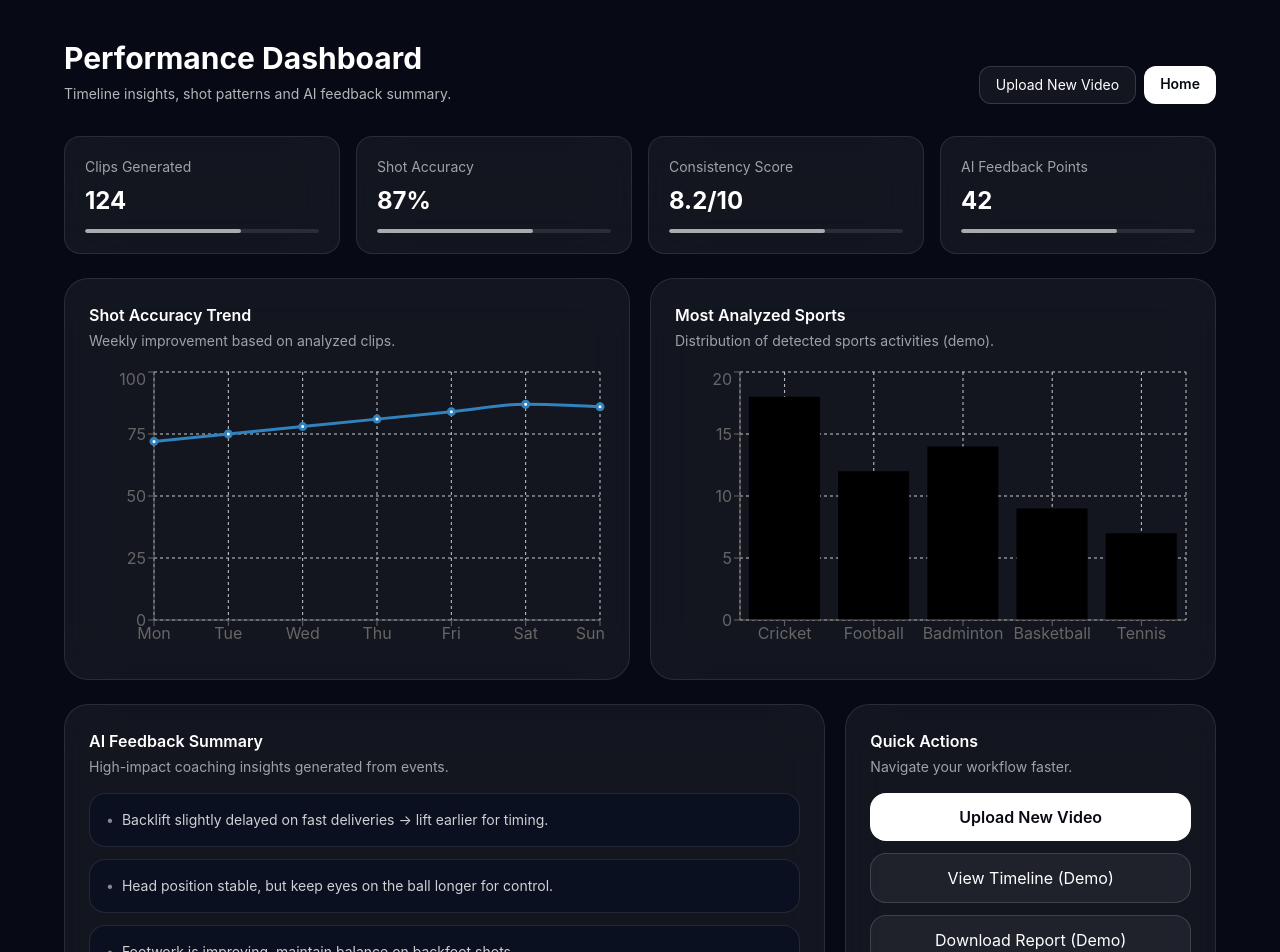
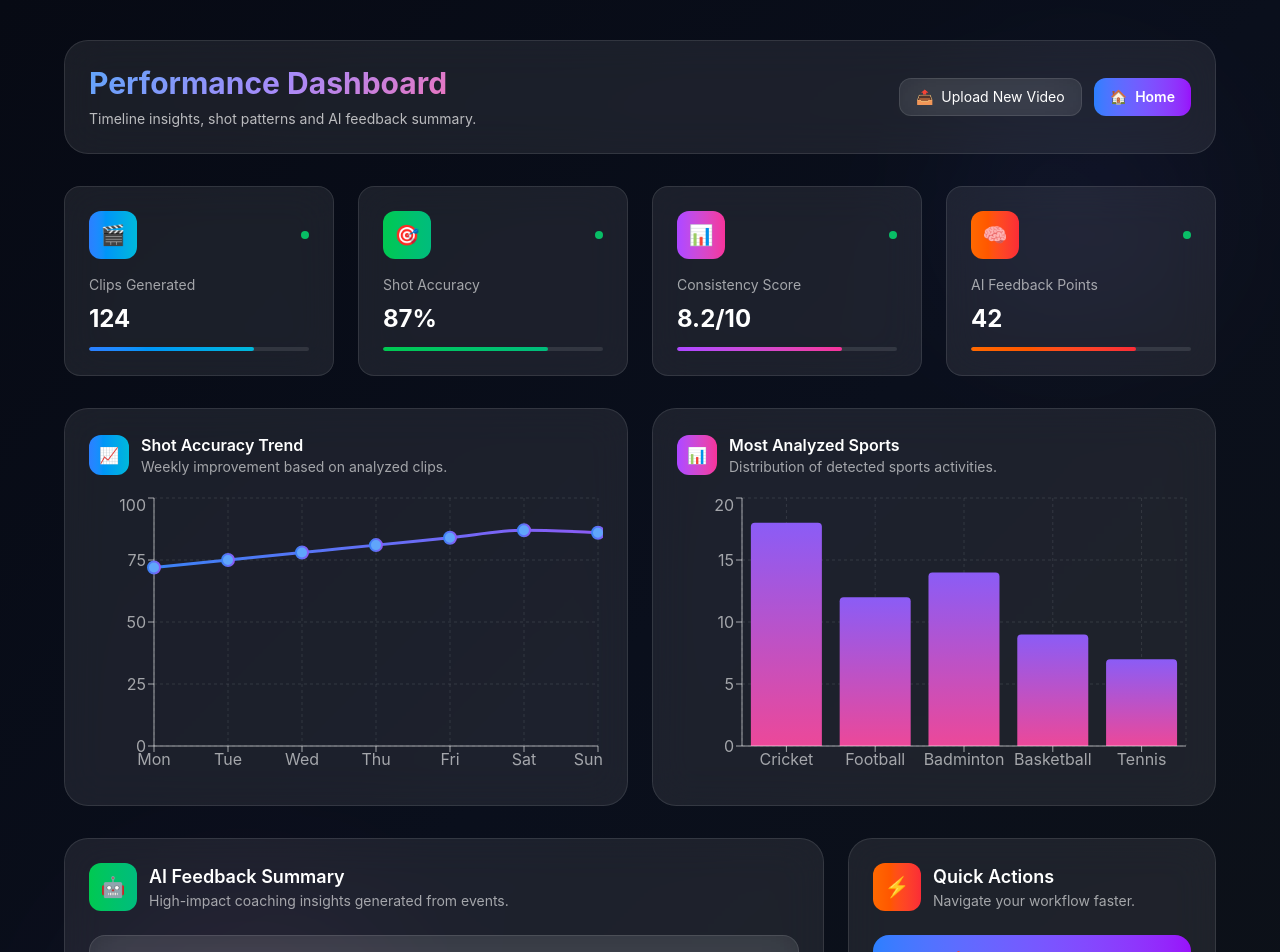
Before and after one commit to ananyagangrade/cricketvision-ai, a React (Vite) app: page /dashboard in a window 1280 px wide. Shown: the top 952 px of the page. Built offline with nearby package versions, Linux system fonts and the light colour scheme.

Commit message:
Update Dashboard.jsx

```diff
--- a/src/pages/Dashboard.jsx
+++ b/src/pages/Dashboard.jsx
@@ -16,10 +16,10 @@ import {
 export default function Dashboard() {
     const stats = useMemo(
         () => [
-            { title: "Clips Generated", value: "124" },
-            { title: "Shot Accuracy", value: "87%" },
-            { title: "Consistency Score", value: "8.2/10" },
-            { title: "AI Feedback Points", value: "42" },
+            { title: "Clips Generated", value: "124", icon: "🎬", color: "from-blue-500 to-cyan-500" },
+            { title: "Shot Accuracy", value: "87%", icon: "🎯", color: "from-green-500 to-emerald-500" },
+            { title: "Consistency Score", value: "8.2/10", icon: "📊", color: "from-purple-500 to-pink-500" },
+            { title: "AI Feedback Points", value: "42", icon: "🧠", color: "from-orange-500 to-red-500" },
         ],
         []
     );
@@ -48,7 +48,6 @@ export default function Dashboard() {
         []
     );
 
-
     const feedback = useMemo(
         () => [
             "Backlift slightly delayed on fast deliveries → lift earlier for timing.",
@@ -60,81 +59,138 @@ export default function Dashboard() {
     );
 
     return (
-        <div className="min-h-screen bg-[#070A14] text-white px-4 py-10">
-            <div className="mx-auto max-w-6xl">
+        <div className="min-h-screen bg-gradient-to-br from-[#070A14] via-[#0A0F1C] to-[#0D1117] text-white px-4 py-10 relative overflow-hidden">
+            {/* Background decorations */}
+            <div className="absolute inset-0 overflow-hidden pointer-events-none">
+                <motion.div
+                    animate={{ rotate: 360 }}
+                    transition={{ duration: 50, repeat: Infinity, ease: "linear" }}
+                    className="absolute top-20 right-20 w-64 h-64 bg-gradient-to-r from-blue-500/5 to-purple-500/5 rounded-full blur-3xl"
+                />
+                <motion.div
+                    animate={{ rotate: -360 }}
+                    transition={{ duration: 40, repeat: Infinity, ease: "linear" }}
+                    className="absolute bottom-20 left-20 w-80 h-80 bg-gradient-to-r from-purple-500/5 to-pink-500/5 rounded-full blur-3xl"
+                />
+            </div>
+
+            <div className="mx-auto max-w-6xl relative z-10">
                 {/* Header */}
                 <motion.div
-                    initial={{ opacity: 0, y: 14 }}
+                    initial={{ opacity: 0, y: 20 }}
                     animate={{ opacity: 1, y: 0 }}
                     transition={{ duration: 0.6, ease: "easeOut" }}
-                    className="flex flex-col md:flex-row md:items-end md:justify-between gap-4"
+                    className="glass rounded-3xl p-6 mb-8 border border-white/20"
                 >
+                    <div className="flex flex-col md:flex-row md:items-center md:justify-between gap-4">
                         <div>
-                        <p className="text-3xl font-bold">Performance Dashboard</p>
+                            <h1 className="text-3xl font-bold gradient-text">Performance Dashboard</h1>
                             <p className="text-white/70 mt-2 text-sm">
                                 Timeline insights, shot patterns and AI feedback summary.
                             </p>
                         </div>
 
-                    <div className="flex gap-2">
+                        <div className="flex gap-3">
                             <Link
                                 to="/upload"
-                            className="px-4 py-2 rounded-xl border border-white/15 bg-white/5 hover:bg-white/10 transition text-sm"
+                                className="px-4 py-2 rounded-xl glass border border-white/20 hover:bg-white/10 transition-all duration-300 text-sm flex items-center gap-2"
                             >
+                                <span>📤</span>
                                 Upload New Video
                             </Link>
                             <Link
                                 to="/"
-                            className="px-4 py-2 rounded-xl bg-white text-[#070A14] hover:opacity-90 transition text-sm font-semibold"
+                                className="px-4 py-2 rounded-xl bg-gradient-to-r from-blue-500 to-purple-600 hover:from-blue-600 hover:to-purple-700 transition-all duration-300 text-sm font-semibold flex items-center gap-2"
                             >
+                                <span>🏠</span>
                                 Home
                             </Link>
+                        </div>
                     </div>
                 </motion.div>
 
                 {/* Stats */}
-                <div className="mt-8 grid sm:grid-cols-2 lg:grid-cols-4 gap-4">
+                <div className="grid sm:grid-cols-2 lg:grid-cols-4 gap-6 mb-8">
                     {stats.map((s, i) => (
                         <motion.div
                             key={i}
-                            initial={{ opacity: 0, y: 12 }}
-                            whileInView={{ opacity: 1, y: 0 }}
+                            initial={{ opacity: 0, y: 20, scale: 0.9 }}
+                            whileInView={{ opacity: 1, y: 0, scale: 1 }}
                             viewport={{ once: true, amount: 0.2 }}
-                            transition={{ duration: 0.45, delay: i * 0.06 }}
-                            className="rounded-2xl border border-white/10 bg-white/5 backdrop-blur-xl p-5"
+                            transition={{ duration: 0.5, delay: i * 0.1 }}
+                            whileHover={{ scale: 1.05, y: -5 }}
+                            className="glass rounded-2xl p-6 border border-white/20 hover:border-white/30 transition-all duration-300 group cursor-pointer"
                         >
-                            <p className="text-sm text-white/60">{s.title}</p>
-                            <p className="mt-2 text-2xl font-bold">{s.value}</p>
-                            <div className="mt-3 h-1 rounded-full bg-white/10 overflow-hidden">
-                                <div className="h-full w-2/3 bg-white/60 rounded-full" />
+                            <div className="flex items-center justify-between mb-4">
+                                <div className={`w-12 h-12 rounded-xl bg-gradient-to-r ${s.color} flex items-center justify-center text-xl group-hover:scale-110 transition-transform duration-300`}>
+                                    {s.icon}
+                                </div>
+                                <div className="w-2 h-2 bg-green-400 rounded-full animate-pulse"></div>
+                            </div>
+                            <p className="text-sm text-white/60 mb-2">{s.title}</p>
+                            <p className="text-2xl font-bold mb-3">{s.value}</p>
+                            <div className="h-1 rounded-full bg-white/10 overflow-hidden">
+                                <motion.div
+                                    className={`h-full bg-gradient-to-r ${s.color} rounded-full`}
+                                    initial={{ width: 0 }}
+                                    whileInView={{ width: "75%" }}
+                                    transition={{ duration: 1, delay: i * 0.2 }}
+                                />
                             </div>
                         </motion.div>
                     ))}
                 </div>
 
                 {/* Charts */}
-                <div className="mt-6 grid lg:grid-cols-2 gap-5">
+                <div className="grid lg:grid-cols-2 gap-6 mb-8">
                     {/* Line Chart */}
                     <motion.div
-                        initial={{ opacity: 0, y: 12 }}
-                        whileInView={{ opacity: 1, y: 0 }}
+                        initial={{ opacity: 0, x: -20 }}
+                        whileInView={{ opacity: 1, x: 0 }}
                         viewport={{ once: true, amount: 0.2 }}
-                        transition={{ duration: 0.5 }}
-                        className="rounded-3xl border border-white/10 bg-white/5 backdrop-blur-xl p-6"
+                        transition={{ duration: 0.6 }}
+                        className="glass rounded-3xl p-6 border border-white/20 hover:border-white/30 transition-all duration-300"
                     >
+                        <div className="flex items-center gap-3 mb-4">
+                            <div className="w-10 h-10 rounded-xl bg-gradient-to-r from-blue-500 to-cyan-500 flex items-center justify-center">
+                                📈
+                            </div>
+                            <div>
                                 <p className="font-semibold">Shot Accuracy Trend</p>
-                        <p className="text-sm text-white/60 mt-1">
+                                <p className="text-sm text-white/60">
                                     Weekly improvement based on analyzed clips.
                                 </p>
+                            </div>
+                        </div>
 
-                        <div className="mt-4 h-72">
+                        <div className="h-72">
                             <ResponsiveContainer width="100%" height="100%">
                                 <LineChart data={lineData}>
-                                    <CartesianGrid strokeDasharray="3 3" />
-                                    <XAxis dataKey="day" />
-                                    <YAxis />
-                                    <Tooltip />
-                                    <Line type="monotone" dataKey="accuracy" strokeWidth={3} />
+                                    <CartesianGrid strokeDasharray="3 3" stroke="rgba(255,255,255,0.1)" />
+                                    <XAxis dataKey="day" stroke="rgba(255,255,255,0.6)" />
+                                    <YAxis stroke="rgba(255,255,255,0.6)" />
+                                    <Tooltip
+                                        contentStyle={{
+                                            backgroundColor: 'rgba(0,0,0,0.8)',
+                                            border: '1px solid rgba(255,255,255,0.2)',
+                                            borderRadius: '12px',
+                                            color: 'white'
+                                        }}
+                                    />
+                                    <Line
+                                        type="monotone"
+                                        dataKey="accuracy"
+                                        stroke="url(#lineGradient)"
+                                        strokeWidth={3}
+                                        dot={{ fill: '#60A5FA', strokeWidth: 2, r: 6 }}
+                                        activeDot={{ r: 8, fill: '#3B82F6' }}
+                                    />
+                                    <defs>
+                                        <linearGradient id="lineGradient" x1="0" y1="0" x2="1" y2="0">
+                                            <stop offset="0%" stopColor="#3B82F6" />
+                                            <stop offset="100%" stopColor="#8B5CF6" />
+                                        </linearGradient>
+                                    </defs>
                                 </LineChart>
                             </ResponsiveContainer>
                         </div>
@@ -142,26 +198,45 @@ export default function Dashboard() {
 
                     {/* Bar Chart */}
                     <motion.div
-                        initial={{ opacity: 0, y: 12 }}
-                        whileInView={{ opacity: 1, y: 0 }}
+                        initial={{ opacity: 0, x: 20 }}
+                        whileInView={{ opacity: 1, x: 0 }}
                         viewport={{ once: true, amount: 0.2 }}
-                        transition={{ duration: 0.5, delay: 0.06 }}
-                        className="rounded-3xl border border-white/10 bg-white/5 backdrop-blur-xl p-6"
+                        transition={{ duration: 0.6, delay: 0.1 }}
+                        className="glass rounded-3xl p-6 border border-white/20 hover:border-white/30 transition-all duration-300"
                     >
+                        <div className="flex items-center gap-3 mb-4">
+                            <div className="w-10 h-10 rounded-xl bg-gradient-to-r from-purple-500 to-pink-500 flex items-center justify-center">
+                                📊
+                            </div>
+                            <div>
                                 <p className="font-semibold">Most Analyzed Sports</p>
-                        <p className="text-sm text-white/60 mt-1">
-                            Distribution of detected sports activities (demo).
+                                <p className="text-sm text-white/60">
+                                    Distribution of detected sports activities.
                                 </p>
+                            </div>
+                        </div>
 
-
-                        <div className="mt-4 h-72">
+                        <div className="h-72">
                             <ResponsiveContainer width="100%" height="100%">
                                 <BarChart data={barData}>
-                                    <CartesianGrid strokeDasharray="3 3" />
-                                    <XAxis dataKey="shot" />
-                                    <YAxis />
-                                    <Tooltip />
-                                    <Bar dataKey="count" />
+                                    <CartesianGrid strokeDasharray="3 3" stroke="rgba(255,255,255,0.1)" />
+                                    <XAxis dataKey="shot" stroke="rgba(255,255,255,0.6)" />
+                                    <YAxis stroke="rgba(255,255,255,0.6)" />
+                                    <Tooltip
+                                        contentStyle={{
+                                            backgroundColor: 'rgba(0,0,0,0.8)',
+                                            border: '1px solid rgba(255,255,255,0.2)',
+                                            borderRadius: '12px',
+                                            color: 'white'
+                                        }}
+                                    />
+                                    <Bar dataKey="count" fill="url(#barGradient)" radius={[4, 4, 0, 0]} />
+                                    <defs>
+                                        <linearGradient id="barGradient" x1="0" y1="0" x2="0" y2="1">
+                                            <stop offset="0%" stopColor="#8B5CF6" />
+                                            <stop offset="100%" stopColor="#EC4899" />
+                                        </linearGradient>
+                                    </defs>
                                 </BarChart>
                             </ResponsiveContainer>
                         </div>
@@ -169,62 +244,92 @@ export default function Dashboard() {
                 </div>
 
                 {/* Feedback */}
-                <div className="mt-6 grid lg:grid-cols-3 gap-5">
+                <div className="grid lg:grid-cols-3 gap-6">
                     <motion.div
-                        initial={{ opacity: 0, y: 12 }}
+                        initial={{ opacity: 0, y: 20 }}
                         whileInView={{ opacity: 1, y: 0 }}
                         viewport={{ once: true, amount: 0.2 }}
-                        transition={{ duration: 0.5 }}
-                        className="lg:col-span-2 rounded-3xl border border-white/10 bg-white/5 backdrop-blur-xl p-6"
+                        transition={{ duration: 0.6 }}
+                        className="lg:col-span-2 glass rounded-3xl p-6 border border-white/20"
                     >
-                        <p className="font-semibold">AI Feedback Summary</p>
-                        <p className="text-sm text-white/60 mt-1">
+                        <div className="flex items-center gap-3 mb-6">
+                            <div className="w-12 h-12 rounded-xl bg-gradient-to-r from-green-500 to-emerald-500 flex items-center justify-center text-xl">
+                                🤖
+                            </div>
+                            <div>
+                                <p className="font-semibold text-lg">AI Feedback Summary</p>
+                                <p className="text-sm text-white/60">
                                     High-impact coaching insights generated from events.
                                 </p>
+                            </div>
+                        </div>
 
-                        <div className="mt-4 space-y-3">
+                        <div className="space-y-4">
                             {feedback.map((f, i) => (
-                                <div
+                                <motion.div
                                     key={i}
-                                    className="rounded-2xl border border-white/10 bg-[#0B1020] p-4 text-sm text-white/80"
+                                    initial={{ opacity: 0, x: -20 }}
+                                    whileInView={{ opacity: 1, x: 0 }}
+                                    transition={{ delay: i * 0.1 }}
+                                    className="glass rounded-2xl p-4 text-sm text-white/80 border border-white/10 hover:border-white/20 transition-all duration-300 group"
                                 >
-                                    <span className="inline-block mr-2 text-white/50">•</span>
-                                    {f}
+                                    <div className="flex items-start gap-3">
+                                        <div className="w-6 h-6 rounded-full bg-gradient-to-r from-blue-400 to-purple-500 flex items-center justify-center text-xs font-bold mt-0.5">
+                                            {i + 1}
                                         </div>
+                                        <p className="group-hover:text-white transition-colors">{f}</p>
+                                    </div>
+                                </motion.div>
                             ))}
                         </div>
                     </motion.div>
 
                     <motion.div
-                        initial={{ opacity: 0, y: 12 }}
+                        initial={{ opacity: 0, y: 20 }}
                         whileInView={{ opacity: 1, y: 0 }}
                         viewport={{ once: true, amount: 0.2 }}
-                        transition={{ duration: 0.5, delay: 0.06 }}
-                        className="rounded-3xl border border-white/10 bg-white/5 backdrop-blur-xl p-6"
+                        transition={{ duration: 0.6, delay: 0.1 }}
+                        className="glass rounded-3xl p-6 border border-white/20"
                     >
-                        <p className="font-semibold">Quick Actions</p>
-                        <p className="text-sm text-white/60 mt-1">
+                        <div className="flex items-center gap-3 mb-6">
+                            <div className="w-12 h-12 rounded-xl bg-gradient-to-r from-orange-500 to-red-500 flex items-center justify-center text-xl">
+                                ⚡
+                            </div>
+                            <div>
+                                <p className="font-semibold text-lg">Quick Actions</p>
+                                <p className="text-sm text-white/60">
                                     Navigate your workflow faster.
                                 </p>
+                            </div>
+                        </div>
 
-                        <div className="mt-4 flex flex-col gap-3">
+                        <div className="space-y-3">
                             <Link
                                 to="/upload"
-                                className="px-4 py-3 rounded-2xl bg-white text-[#070A14] font-semibold hover:opacity-90 transition text-center"
+                                className="block px-4 py-3 rounded-2xl bg-gradient-to-r from-blue-500 to-purple-600 text-white font-semibold hover:from-blue-600 hover:to-purple-700 transition-all duration-300 text-center group"
                             >
-                                Upload New Video
+                                <span className="group-hover:scale-110 inline-block transition-transform">📤</span>
+                                {" "}Upload New Video
                             </Link>
 
-                            <button className="px-4 py-3 rounded-2xl border border-white/15 bg-white/5 hover:bg-white/10 transition">
-                                View Timeline (Demo)
-                            </button>
+                            <motion.button
+                                whileHover={{ scale: 1.02 }}
+                                whileTap={{ scale: 0.98 }}
+                                className="w-full px-4 py-3 rounded-2xl glass border border-white/20 hover:bg-white/10 transition-all duration-300 group"
+                            >
+                                <span className="group-hover:scale-110 inline-block transition-transform">⏱️</span>
+                                {" "}View Timeline
+                            </motion.button>
 
-                            <button className="px-4 py-3 rounded-2xl border border-white/15 bg-white/5 hover:bg-white/10 transition">
-                                Download Report (Demo)
-                            </button>
+                            <motion.button
+                                whileHover={{ scale: 1.02 }}
+                                whileTap={{ scale: 0.98 }}
+                                className="w-full px-4 py-3 rounded-2xl glass border border-white/20 hover:bg-white/10 transition-all duration-300 group"
+                            >
+                                <span className="group-hover:scale-110 inline-block transition-transform">📊</span>
+                                {" "}Download Report
+                            </motion.button>
                         </div>
-
-
                     </motion.div>
                 </div>
             </div>
```
Lines whose indentation alone changed are shown as unchanged.
